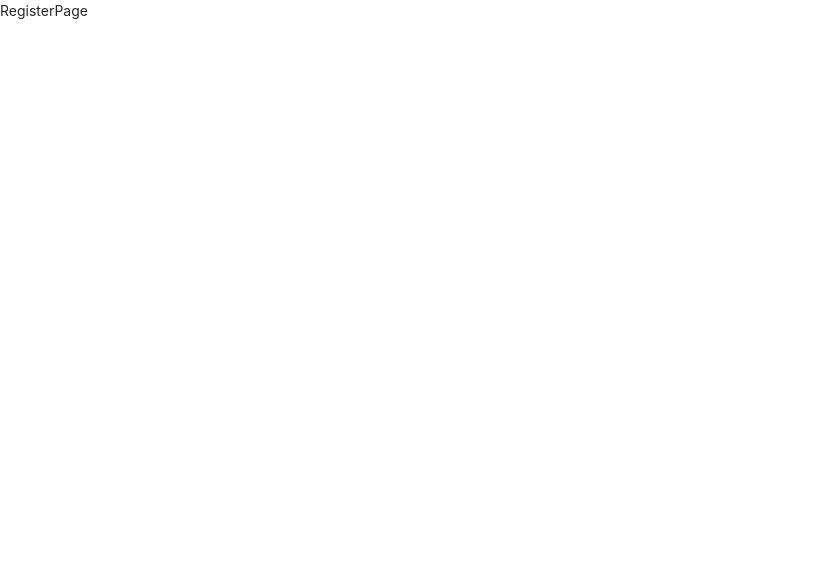
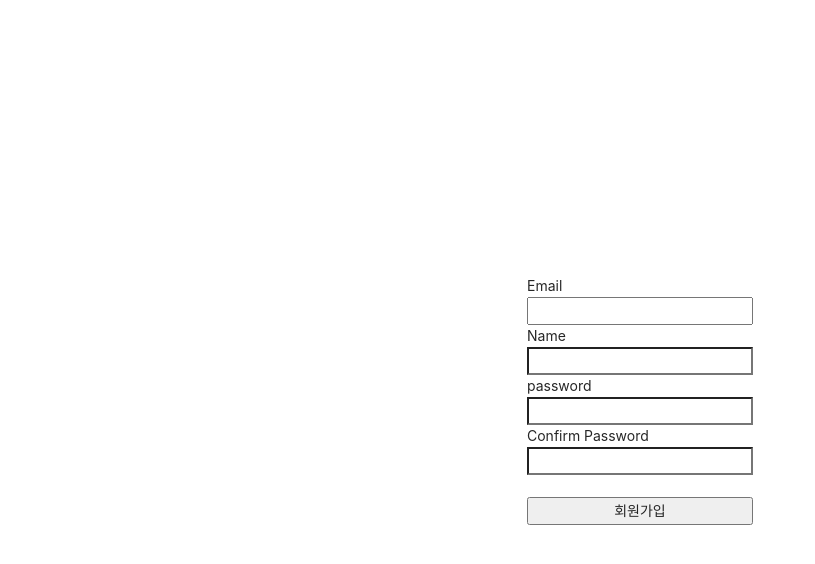
Before and after one commit to minsu21/VideoPlay, a React (Create React App) app in the folder client/: page /register in a window 1280 px wide. Shown: the top 564 px of the page, without its empty margins (0-815 px from the left). Built offline with nearby package versions, Linux system fonts and the light colour scheme.

Commit message:
로그인, 회원가입

```diff
--- a/client/package.json
+++ b/client/package.json
@@ -45,6 +45,7 @@
     ]
   },
   "devDependencies": {
-    "@types/react": "^17.0.4"
+    "@types/react": "^17.0.4",
+    "@types/react-router-dom": "^5.1.7"
   }
 }
--- /dev/null
+++ b/client/src/actions/types.tsx
@@ -0,0 +1,2 @@
+export const LOGIN_USER = 'LOGIN_USER';
+export const REGISTER_USER = 'REGISTER_USER';
--- /dev/null
+++ b/client/src/actions/user_action.tsx
@@ -0,0 +1,19 @@
+import axios from 'axios';
+
+export const loginUser = async (dataToSubmit: any) => {
+  const request = await axios.post('/api/user/login', dataToSubmit).then(res => { return res.data });
+
+  return {
+    type: 'LOGIN_USER',
+    payload : request
+  };
+};
+
+export const registerUser = async (dataToSubmit: any) => {
+  const request = await axios.post('/api/user/register', dataToSubmit).then(res => { return res.data });
+
+  return {
+    type: 'REGISTER_USER',
+    payload : request
+  };
+};
--- a/client/src/index.js
+++ b/client/src/index.js
@@ -1,4 +1,3 @@
-import React from 'react';
 import ReactDOM from 'react-dom';
 import './index.css';
 import App from './App';
--- a/client/src/pages/LandingPage.tsx
+++ b/client/src/pages/LandingPage.tsx
@@ -9,8 +9,11 @@ const LandingPage = () => {
   }, []);
 
   return (
-    <div>
-      LandingPage
+    <div style={{
+      display: 'flex', justifyContent: 'center', alignItems: 'center',
+      width: '100%', height: '100vh'
+    }}>
+      <h2>시작</h2>
     </div>
   );
 };
--- a/client/src/pages/LoginPage.tsx
+++ b/client/src/pages/LoginPage.tsx
@@ -1,10 +1,58 @@
-import React from 'react';
+import React, { useState } from 'react';
+import { useDispatch } from 'react-redux';
+import { loginUser } from '../actions/user_action';
 
-const LoginPage = () => {
+const LoginPage = (props: any) => {
+  const dispatch = useDispatch();
+
+  const [email, setEmail] = useState('');
+  const [password, setPassword] = useState('');
+
+  const onEmailHandler = (event: any) => {
+    setEmail(event.currentTarget.value);
+  };
+
+  const onPasswordHandler = (event: any) => {
+    setPassword(event.currentTarget.value);
+  };
+
+  const onSubmitHandler = (event: any) => {
+    event.preventDefault();
+
+    const body = {
+      email: email,
+      password: password
+    };
+
+    dispatch(loginUser(body))
+      .then(res => {
+        if (res.payload.login) {
+          props.history.push('/')
+        } else {
+          alert('Error');
+        };
+      });
+  };
 
   return (
-    <div>
-      LoginPage
+    <div style={{
+      display: 'flex', justifyContent: 'center', alignItems: 'center',
+      width: '100%', height: '100vh'
+    }}>
+
+      <form style={{display:'flex', flexDirection: 'column'}}
+        onSubmit={onSubmitHandler}
+      >
+        <label>Email</label>
+        <input type='email' value={email} onChange={onEmailHandler} />
+        <label>password</label>
+        <input type='password' value={password} onChange={onPasswordHandler} />
+        <br />
+        <button>
+          Login
+        </button>
+      </form>
+
     </div>
   );
 };
--- a/client/src/pages/RegisterPage.tsx
+++ b/client/src/pages/RegisterPage.tsx
@@ -1,10 +1,77 @@
-import React from 'react';
+import React, { useState } from 'react';
+import { useDispatch } from 'react-redux';
+import { registerUser } from '../actions/user_action';
 
-const RegisterPage = () => {
+const RegisterPage = (props: any) => {
+  const dispatch = useDispatch();
+
+  const [email, setEmail] = useState('');
+  const [password, setPassword] = useState('');
+  const [name, setName] = useState('');
+  const [confirmPassword, setConfirmPassword] = useState('');
+
+  const onEmailHandler = (event: any) => {
+    setEmail(event.currentTarget.value);
+  };
+
+  const onNameHandler = (event: any) => {
+    setName(event.currentTarget.value);
+  };
+
+  const onPasswordHandler = (event: any) => {
+    setPassword(event.currentTarget.value);
+  };
+
+  const onConfirmPasswordHandler = (event: any) => {
+    setConfirmPassword(event.currentTarget.value);
+  };
+
+  const onSubmitHandler = (event: any) => {
+    event.preventDefault();
+
+    if (password !== confirmPassword) {
+      return alert('비밀번호가 일치하지 않습니다.');
+    };
+
+    const body = {
+      email: email,
+      name: name,
+      password: password
+    };
+
+    dispatch(registerUser(body))
+      .then(res => {
+        if (res.payload.success) {
+          props.history.push('/login')
+        } else {
+          alert('회원가입에 실패하였습니다.');
+        };
+      });
+  };
 
   return (
-    <div>
-      RegisterPage
+    <div style={{
+      display: 'flex', justifyContent: 'center', alignItems: 'center',
+      width: '100%', height: '100vh'
+    }}>
+
+      <form style={{display:'flex', flexDirection: 'column'}}
+        onSubmit={onSubmitHandler}
+      >
+        <label>Email</label>
+        <input type='email' value={email} onChange={onEmailHandler} />
+        <label>Name</label>
+        <input type='text' value={name} onChange={onNameHandler} />
+        <label>password</label>
+        <input type='password' value={password} onChange={onPasswordHandler} />
+        <label>Confirm Password</label>
+        <input type='password' value={confirmPassword} onChange={onConfirmPasswordHandler} />
+        <br />
+        <button>
+          회원가입
+        </button>
+      </form>
+
     </div>
   );
 };
--- a/client/src/reducers/index.ts
+++ b/client/src/reducers/index.tsx
@@ -1,8 +1,8 @@
 import { combineReducers } from 'redux';
-// import user from './user_reducer';
+import loginUser from './user_reducer';
 
 const rootReducer = combineReducers({
-  // user,
+  loginUser
 });
 
 export default rootReducer;
--- /dev/null
+++ b/client/src/reducers/user_reducer.tsx
@@ -0,0 +1,14 @@
+import { LOGIN_USER, REGISTER_USER } from '../actions/types';
+
+export default function(state = {}, action: any) {
+
+  switch (action.type) {
+    case LOGIN_USER:
+      return {...state, loginSuccess: action.payload};
+    case REGISTER_USER:
+      return {...state, register: action.payload};
+    default:
+      return state;
+  };
+
+};
```
Also changed, not shown: client/src/setupTests.js (deleted, +0 -5 lines), client/src/App.tsx (renamed from client/src/App.js), 1 other file (tests, documents, lock files or other folders).
